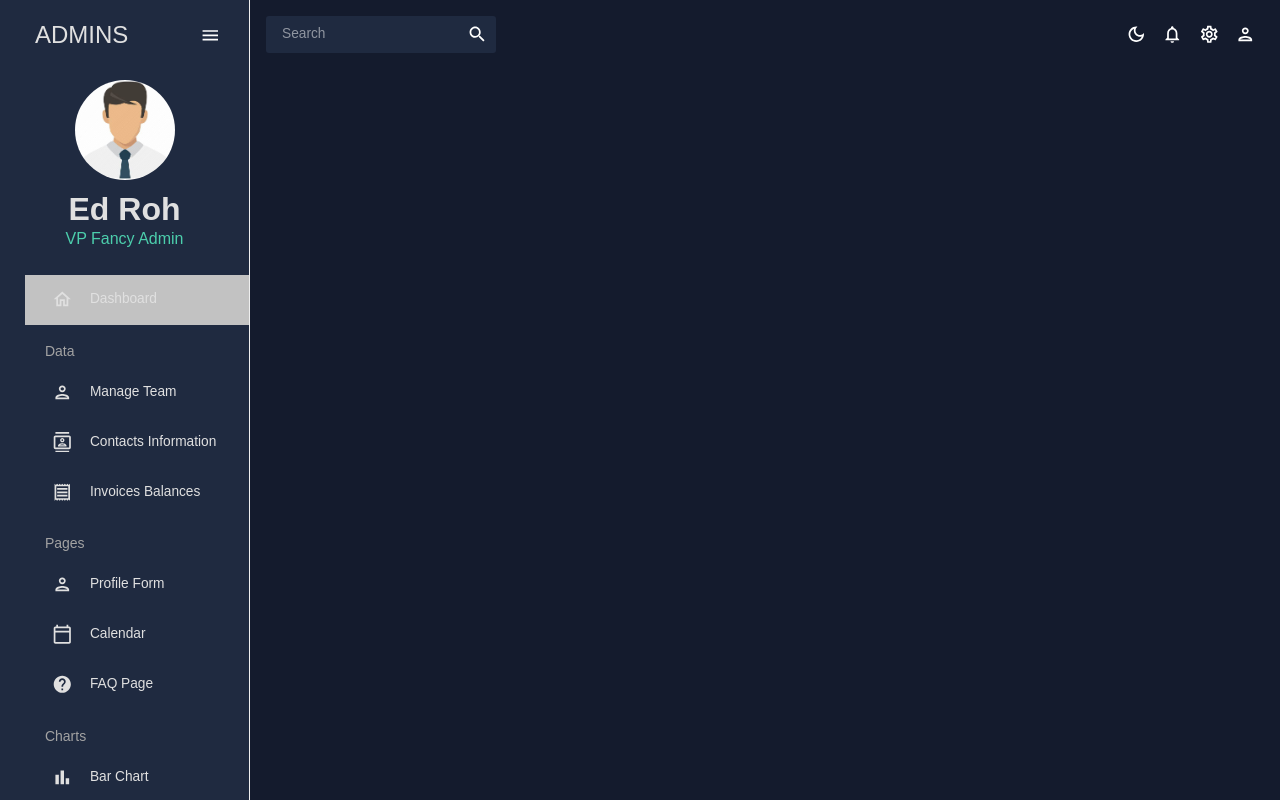
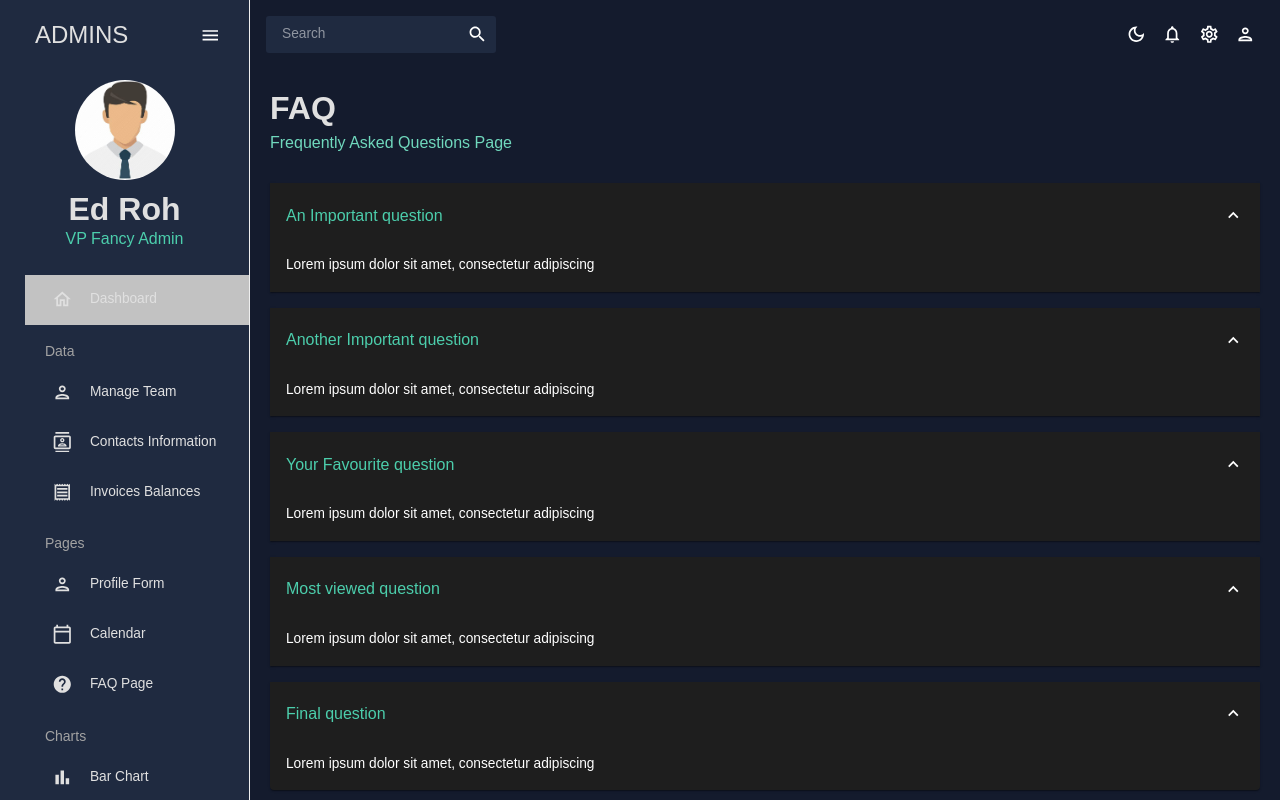
Before and after one commit to Raviteja079/react-admin-dashboard, a React (Create React App) app: page /faq in a window 1280 px wide. Shown: the top 800 px of the page. Built offline with nearby package versions, Linux system fonts and the light colour scheme; the HTML template or start-up script is replaced by a standard one.

Commit message:
feat: implemented calender, faq page

```diff
--- a/package.json
+++ b/package.json
@@ -7,7 +7,9 @@
     "@emotion/styled": "^11.14.0",
     "@fullcalendar/core": "^6.1.15",
     "@fullcalendar/daygrid": "^6.1.15",
+    "@fullcalendar/interaction": "^6.1.15",
     "@fullcalendar/list": "^6.1.15",
+    "@fullcalendar/react": "^6.1.15",
     "@fullcalendar/timegrid": "^6.1.15",
     "@mui/icons-material": "^6.4.6",
     "@mui/material": "^6.4.6",
--- a/src/App.js
+++ b/src/App.js
@@ -6,12 +6,13 @@ import Dashboard from "./pages/dashboard";
 import SideBar from "./pages/global/Sidebar";
 import Team from "./pages/team";
 import Invoices from "./pages/invoices";
-import Form from './pages/form/index';
+import Form from "./pages/form/index";
 import Contacts from "./pages/contacts";
+import Calendar from "./pages/calendar/index";
+import FAQ from "./pages/faq";
 // import Bar from './pages/charts/Bar';
 // import Pie from './pages/charts/Pie';
 // import Line from './pages/charts/Line';
-// import FAQ from './pages/faq';
 // import Geography from './pages/geography';
 
 function App() {
@@ -29,15 +30,13 @@ function App() {
               <Route path="/team" element={<Team />} />
               <Route path="/contacts" element={<Contacts />} />
               <Route path="/invoices" element={<Invoices />} />
-              <Route path='/form' element={<Form />} />
-              {/*
-
-                  <Route path='/bar' element={<Bar />} />
+              <Route path="/form" element={<Form />} />
+              <Route path="/calendar" element={<Calendar />} />
+              <Route path="/faq" element={<FAQ />} />
+              {/* <Route path='/bar' element={<Bar />} />
                   <Route path='/pie' element={<Pie />} />
                   <Route path='/line' element={<Line />} />
-                  <Route path='/faq' element={<FAQ />} />
-                  <Route path='/geography' element={<Geography />} />
-                  <Route path='/calendar' element={<Calendar />} /> */}
+                  <Route path='/geography' element={<Geography />} />  */}
             </Routes>
           </main>
         </div>
--- /dev/null
+++ b/src/pages/calendar/index.jsx
@@ -0,0 +1,148 @@
+import FullCalendar from "@fullcalendar/react";
+import { formatDate } from "@fullcalendar/core";
+import dayGridPlugin from "@fullcalendar/daygrid";
+import {
+  Box,
+  List,
+  ListItem,
+  ListItemText,
+  Typography,
+  useTheme,
+  Select,
+  MenuItem,
+} from "@mui/material";
+import { tokens } from "../../theme";
+import { useState, useRef } from "react";
+import Header from "../../components/Header";
+import timeGridPlugin from "@fullcalendar/timegrid";
+import interactionPlugin from "@fullcalendar/interaction";
+import listPlugin from "@fullcalendar/list";
+
+const Calendar = () => {
+  const theme = useTheme();
+  const colors = tokens(theme.palette.mode);
+  const [currentEvents, setCurrentEvents] = useState([]);
+  const [selectedYear, setSelectedYear] = useState(new Date().getFullYear());
+  const calendarRef = useRef(null);
+  const handleDateClick = (selected) => {
+    const title = prompt("Please enter a new title for your event");
+    const calendarApi = selected.view.calendar;
+    calendarApi.unselect();
+
+    if (title) {
+      calendarApi.addEvent({
+        id: `${selected.dateStr} - ${title}`,
+        title,
+        start: selected.startStr,
+        end: selected.endStr,
+        allDay: selected.allDay,
+      });
+    }
+  };
+
+  const handleYearChange = (event) => {
+    const newYear = event.target.value;
+    setSelectedYear(newYear);
+    if (calendarRef.current) {
+      calendarRef.current.getApi().gotoDate(`${newYear}-01-01`);
+    }
+  };
+
+  const handleEventClick = (selected) => {
+    if (
+      window.confirm(
+        `Are you sure you want to delete the event '${selected.event.title}'`
+      )
+    ) {
+      selected.event.remove();
+    }
+  };
+
+  return (
+    <Box m="20px">
+      <Header title="CALENDAR" subtitle="Full Calendar Interactive Page" />
+
+      <Box display="flex" justifyContent="space-between">
+        {/* CALENDAR SIDEBAR */}
+        <Box
+          flex="1 1 20%"
+          backgroundColor={colors.primary[400]}
+          p="15px"
+          borderRadius="4"
+        >
+          <Typography variant="h5">Events</Typography>
+          <List>
+            {currentEvents.map((event) => (
+              <ListItem
+                key={event.id}
+                sx={{
+                  backgroundColor: colors.greenAccent[500],
+                  margin: "10px 0",
+                  borderRadius: "2px",
+                }}
+              >
+                <ListItemText
+                  primary={event.title}
+                  secondary={
+                    <Typography>
+                      {formatDate(event.start, {
+                        year: "numeric",
+                        month: "short",
+                        day: "numeric",
+                      })}
+                    </Typography>
+                  }
+                />
+              </ListItem>
+            ))}
+          </List>
+        </Box>
+        {/* CALENDAR */}
+        <Box flex="1 1 100%" ml="15px">
+          <Select
+            value={selectedYear}
+            onChange={handleYearChange}
+            sx={{ mb: 2, width: 150 }}
+          >
+            {[...Array(10)].map((_, index) => {
+              const year = new Date().getFullYear() - 5 + index;
+              return (
+                <MenuItem key={year} value={year}>
+                  {year}
+                </MenuItem>
+              );
+            })}
+          </Select>
+          <FullCalendar
+          ref={calendarRef}
+            height="75vh"
+            plugins={[
+              dayGridPlugin,
+              timeGridPlugin,
+              interactionPlugin,
+              listPlugin,
+            ]}
+            headerToolbar={{
+              left: "prev,next,today",
+              center: "title",
+              right: "dayGridMonth,timeGridWeek,timeGridDay,listMonth",
+            }}
+            initialView="dayGridMonth"
+            editable={true}
+            selectable={true}
+            dayMaxEvents={true}
+            select={handleDateClick}
+            eventClick={handleEventClick}
+            eventsSet={(events) => setCurrentEvents(events)}
+            initialEvents={[
+              { id: "1234", title: "All-day event", date: "2025-09-14" },
+              { id: "5678", title: "Timed event", date: "2025-09-28" },
+            ]}
+          />
+        </Box>
+      </Box>
+    </Box>
+  );
+};
+
+export default Calendar;
--- /dev/null
+++ b/src/pages/faq/index.jsx
@@ -0,0 +1,80 @@
+import { Box, useTheme, Typography } from "@mui/material";
+import Header from "../../components/Header";
+import Accordion from "@mui/material/Accordion";
+import AccordionSummary from "@mui/material/AccordionSummary";
+import AccordionDetails from "@mui/material/AccordionDetails";
+import ExpandMoreIcon from "@mui/icons-material/ExpandMore";
+import { tokens } from "../../theme";
+
+const FAQ = () => {
+  const theme = useTheme();
+  const colors = tokens(theme.palette.mode);
+
+  return (
+    <Box m="20px">
+      <Header title="FAQ" subtitle="Frequently Asked Questions Page" />
+      <Accordion defaultExpanded>
+        <AccordionSummary expandIcon={<ExpandMoreIcon />}>
+          <Typography color={colors.greenAccent[500]} variant="h5">
+            An Important question
+          </Typography>
+        </AccordionSummary>
+        <AccordionDetails>
+          <Typography>
+            Lorem ipsum dolor sit amet, consectetur adipiscing
+          </Typography>
+        </AccordionDetails>
+      </Accordion>
+      <Accordion defaultExpanded>
+        <AccordionSummary expandIcon={<ExpandMoreIcon />}>
+          <Typography color={colors.greenAccent[500]} variant="h5">
+            Another Important question
+          </Typography>
+        </AccordionSummary>
+        <AccordionDetails>
+          <Typography>
+            Lorem ipsum dolor sit amet, consectetur adipiscing
+          </Typography>
+        </AccordionDetails>
+      </Accordion>
+      <Accordion defaultExpanded>
+        <AccordionSummary expandIcon={<ExpandMoreIcon />}>
+          <Typography color={colors.greenAccent[500]} variant="h5">
+            Your Favourite question
+          </Typography>
+        </AccordionSummary>
+        <AccordionDetails>
+          <Typography>
+            Lorem ipsum dolor sit amet, consectetur adipiscing
+          </Typography>
+        </AccordionDetails>
+      </Accordion>
+      <Accordion defaultExpanded>
+        <AccordionSummary expandIcon={<ExpandMoreIcon />}>
+          <Typography color={colors.greenAccent[500]} variant="h5">
+            Most viewed question
+          </Typography>
+        </AccordionSummary>
+        <AccordionDetails>
+          <Typography>
+            Lorem ipsum dolor sit amet, consectetur adipiscing
+          </Typography>
+        </AccordionDetails>
+      </Accordion>
+      <Accordion defaultExpanded>
+        <AccordionSummary expandIcon={<ExpandMoreIcon />}>
+          <Typography color={colors.greenAccent[500]} variant="h5">
+            Final question
+          </Typography>
+        </AccordionSummary>
+        <AccordionDetails>
+          <Typography>
+            Lorem ipsum dolor sit amet, consectetur adipiscing
+          </Typography>
+        </AccordionDetails>
+      </Accordion>
+    </Box>
+  );
+};
+
+export default FAQ;
```
Also changed, not shown: 1 other file (tests, documents, lock files or other folders).
